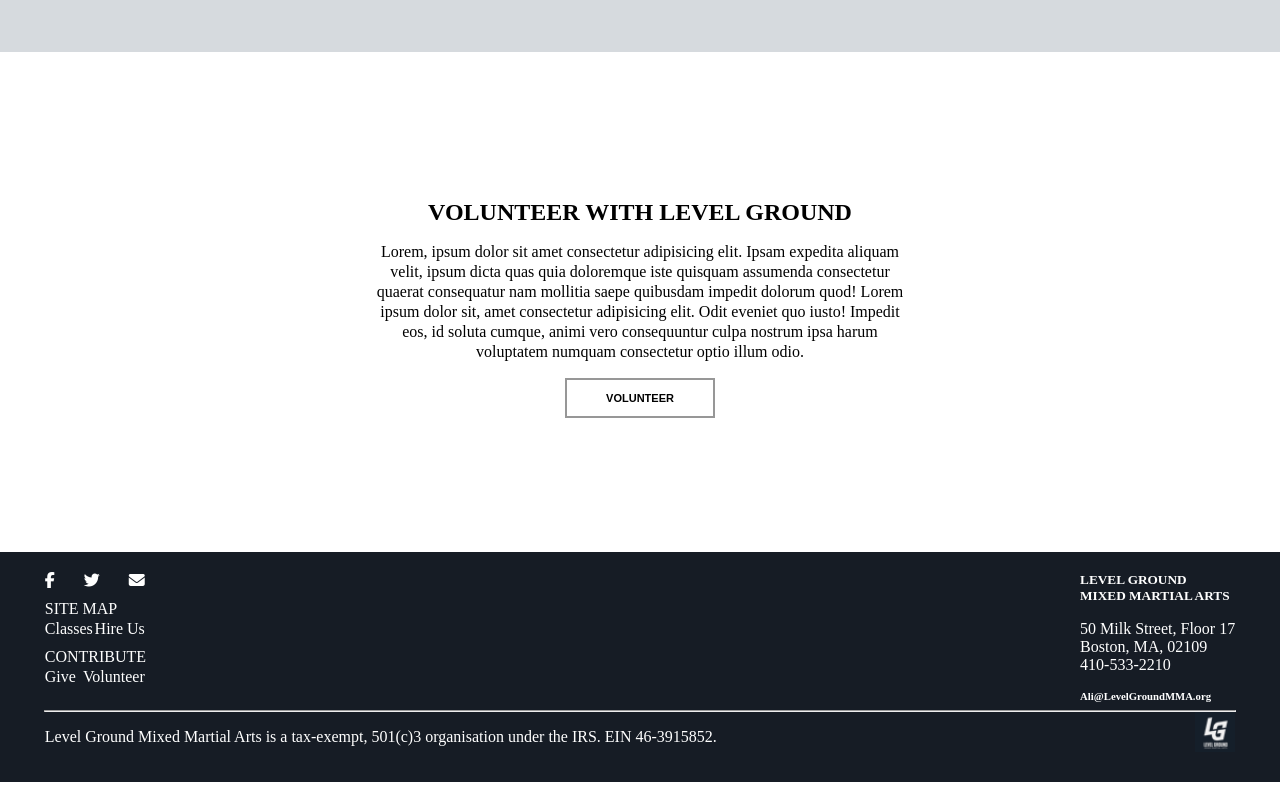
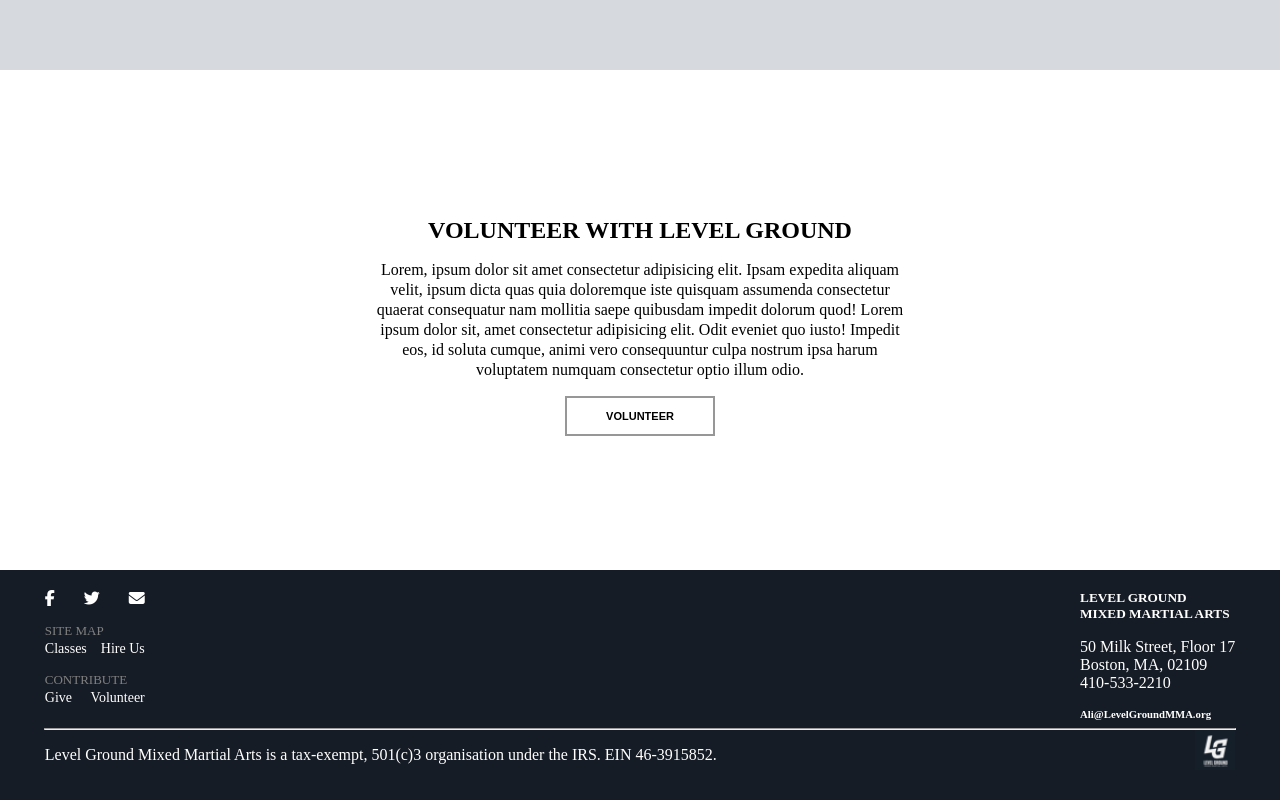
Before and after one commit to Deb-Render/100devs-homework-levelGround, a plain HTML site: page index.html in a window 1280 px wide. Shown: the part 1578-2378 px from the top of the page. Drawn offline with Linux system fonts and the light colour scheme.

Commit message:
complete, not responsive

```diff
--- a/index.html
+++ b/index.html
@@ -36,8 +36,8 @@
             <h1>WHERE GRIT MEETS OPPORTUNITY</h1>
             <div class="para-div">
                 <p>At Level Ground (LG), urban youth cultivate grit and resilience through Mixed Martial Arts. They
-                    learn to apply these values 'off the mat' in the pursuit of their ambitions through our student
-                    Trainer certification and College Access programs.</p>
+                    learn to apply <br> these values 'off the mat' in the pursuit of their ambitions through our student
+                    Trainer certification <br> and College Access programs.</p>
             </div>
             <!-- <img src="" alt=""><span></span> -->
 
@@ -111,20 +111,20 @@
                     </div>
 
 
-                    <div id="classes">
-                        <a class="siteMap" href="">SITE MAP</a>
+                    <div id="links-row-one">
+                        <a id="site-map" href="">SITE MAP</a>
                         <div class="links">
-                            <a href="">Classes</a>
-                            <a href="">Hire Us</a>
+                            <a class="classes" href="">Classes</a>
+                            <a class="hire-us" href="">Hire Us</a>
                         </div>
                     </div>
 
 
-                    <div class="give">
+                    <div class="links-row-two">
                         <a id="contribute" href="">CONTRIBUTE</a>
                         <div class="links">
-                            <a href="">Give</a>
-                            <a href="">Volunteer</a>
+                            <a class="give" href="">Give</a>
+                            <a class="volunteer" href="">Volunteer</a>
                         </div>
                     </div>
                 </div>
--- a/style.css
+++ b/style.css
@@ -111,13 +111,15 @@ height: 400px;
 } */
 
 .section-two-content {
-    width: 60%;
+    width: 45%;
     line-height: 20px;
   padding-top: 100px;
 
     margin: auto;
     text-align: center;
 }
+
+
 
 /************************************
              SECTION THREE
@@ -225,7 +227,7 @@ height: 400px;
     margin: 0 auto;
 }
 
-.classes {
+.links-row-one {
     /* display: flex; */
     margin-top: 10px;
 }
@@ -237,29 +239,44 @@ height: 400px;
 
 }
 
-a {
+.give, .volunteer, .classes, .hire-us {
     color: white;
    text-decoration: none;
+   font-size: 14px;
 }
 
-#contribute #sitemap {
+#contribute, #site-map {
 display: block;
 padding-top: 5px;
-color: black !important;
+color: grey;
+text-decoration: none;
+font-size: 13px;
 }
+
+/* #site-map {
+    display: block;
+    padding-top: 5px;
+    color: grey;
+    text-decoration: none;
+} */
 
 .group-one {
     width: 100px;
 
 }
 
-.give {
+.links-row-two {
     margin-top: 10px;
+}
+
+.fa-brands, .fa-solid {
+    color: white;
 }
 
 .icons {
     /* margin: 5px; */
     margin-bottom: 10px;
+    color: white;
     display: flex;
     flex-direction: row;
     justify-content: space-between;
```
